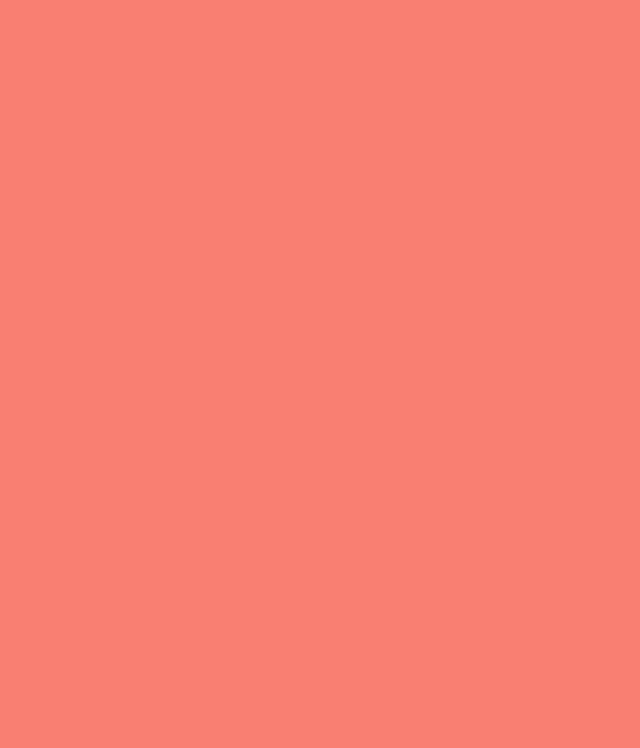
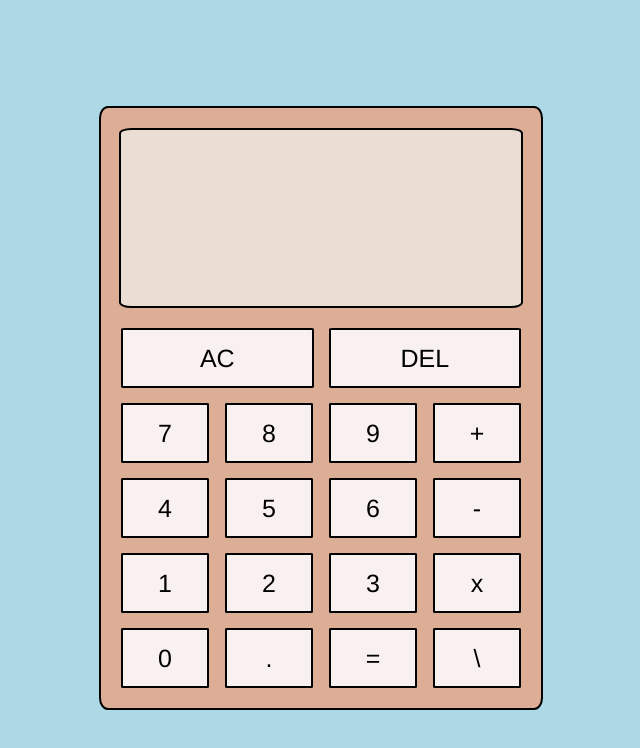
Before and after one commit to JacksonRCode/odin-calc, a plain HTML site: page index.html in a window 1280 px wide. Shown: the whole page, without its empty margins (319-959 px from the left). Drawn offline with Linux system fonts and the light colour scheme.

Commit message:
Make design for calculator and add basic JS

```diff
--- a/index.html
+++ b/index.html
@@ -8,6 +8,30 @@
     <title>Calculator</title>
 </head>
 <body>
-
+    <div class="container border">
+        <div class="screen"></div>
+        <div class="ACDE">
+            <button>AC</button>
+            <button>DEL</button>
+        </div>
+        <div class="dash">
+            <button>7</button>
+            <button>8</button>
+            <button>9</button>
+            <button>+</button>
+            <button>4</button>
+            <button>5</button>
+            <button>6</button>
+            <button>-</button>
+            <button>1</button>
+            <button>2</button>
+            <button>3</button>
+            <button>x</button>
+            <button>0</button>
+            <button>.</button>
+            <button>=</button>
+            <button>\</button>
+        </div>
+    </div>
 </body>
 </html>
--- a/script.js
+++ b/script.js
@@ -17,3 +17,11 @@ function divide(a,b) {
 
     return a / b;
 }
+
+function operate(first, item, second) {
+    return item(parseInt(first), parseInt(second));
+}
+
+let first;
+let item;
+let second;
--- a/style.css
+++ b/style.css
@@ -1,3 +1,77 @@
-* {
-    background-color: salmon;
+body {
+    background-color: lightblue;
+    height: 100vh;
+    display: flex;
+    align-items: center;
+    justify-content: center;
 }
+
+.container {
+    height: 70vh;
+    width: 50vh;
+    padding: 20px;
+    background-color: #DCAE96;
+    display: flex;
+    flex-direction: column;
+    align-items: center;
+    justify-content: space-between;
+}
+
+.screen {
+    background-color: #E9DDD4;
+    height: 35%;
+    width: 100%;
+    border: 2px solid black;
+    border-radius: 3%;
+}
+
+.border {
+    border: 2px solid black;
+    border-radius: 2%;
+}
+
+.ACDE {
+    width: 100%;
+    margin-top: 20px;
+    display: flex;
+    justify-content: space-between;
+    gap: 15px;
+}
+
+.ACDE > * {
+    height: 60px;
+    width: 100%;
+    font-size: 25px;
+    font-family: Helvetica, sans-serif;
+}
+
+.dash {
+    width: 100%;
+    margin-top: 15px;
+    display: flex;
+    justify-content: space-between;
+    flex-wrap: wrap;
+    gap: 15px;
+}
+
+.dash > * {
+    height: 60px;
+    width: 22%;
+    font-size: 25px;
+    font-family: Helvetica, sans-serif;
+}
+
+button {
+    background-color: #F9F1F0;
+    border: 2px solid black;
+    border-radius: 2%;
+    text-decoration: none;
+}
+
+button:hover {
+    background-color: white;
+}
+
+button:active {
+ background-color: #F9F1F0;
+}
```
